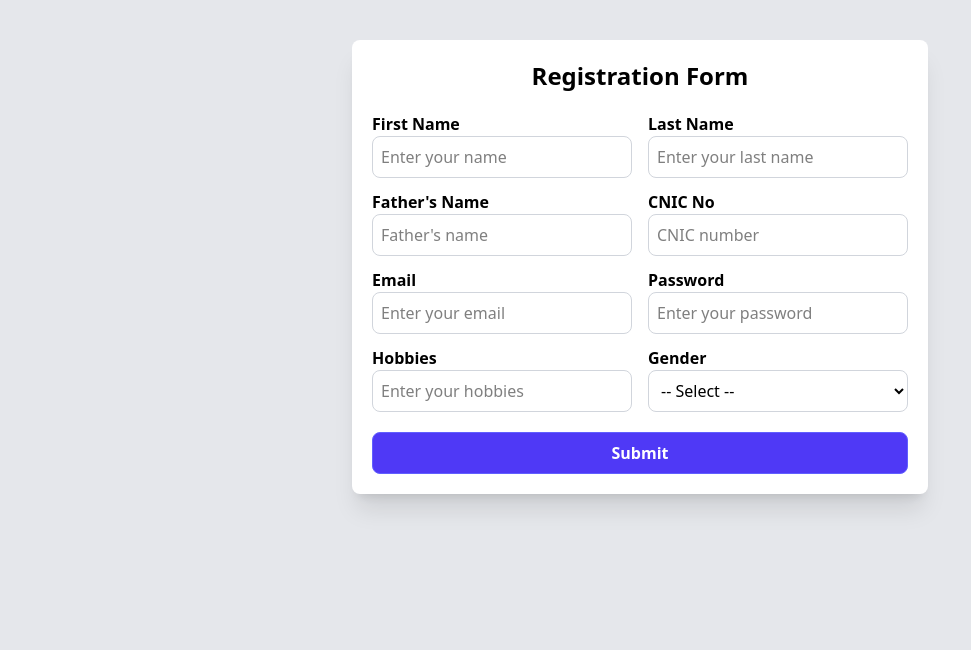
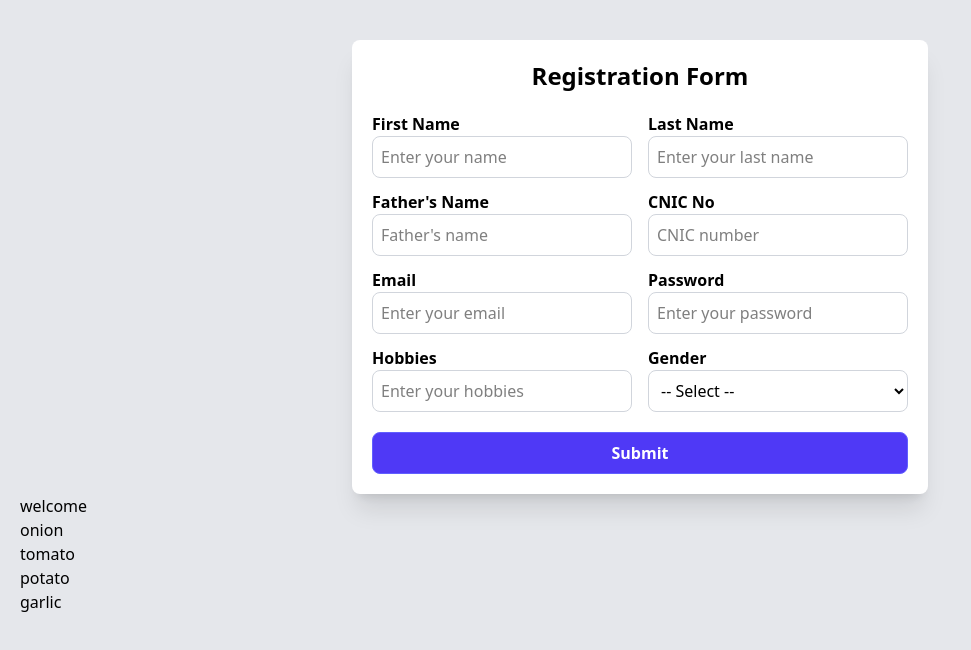
Before and after one commit to Muhammad-Munsif/react-practise, a React (Vite) app: page / in a window 1280 px wide. Shown: the top 650 px of the page, without its empty margins (0-971 px from the left). Built offline with nearby package versions, Linux system fonts and the light colour scheme.

Commit message:
To create and a few change

```diff
--- a/src/components/Jsx.jsx
+++ b/src/components/Jsx.jsx
@@ -1,7 +1,20 @@
 import React from "react";
 
 const Jsx = () => {
-  return <div>{/* Jsx */}</div>;
+  const fiurt = "welcome";
+  const vegetable = ['onion', 'tomato', 'potato', 'garlic']
+  return(
+    <div>
+      <h1>{fiurt}</h1>
+      <ul style={{fontSize:''}}>
+      {
+        vegetable.map((item,index) =>(
+          <li key={index}>{item}</li>
+        ))
+      }
+      </ul>
+    </div>
+  )
 };
 
 export default Jsx;
```
